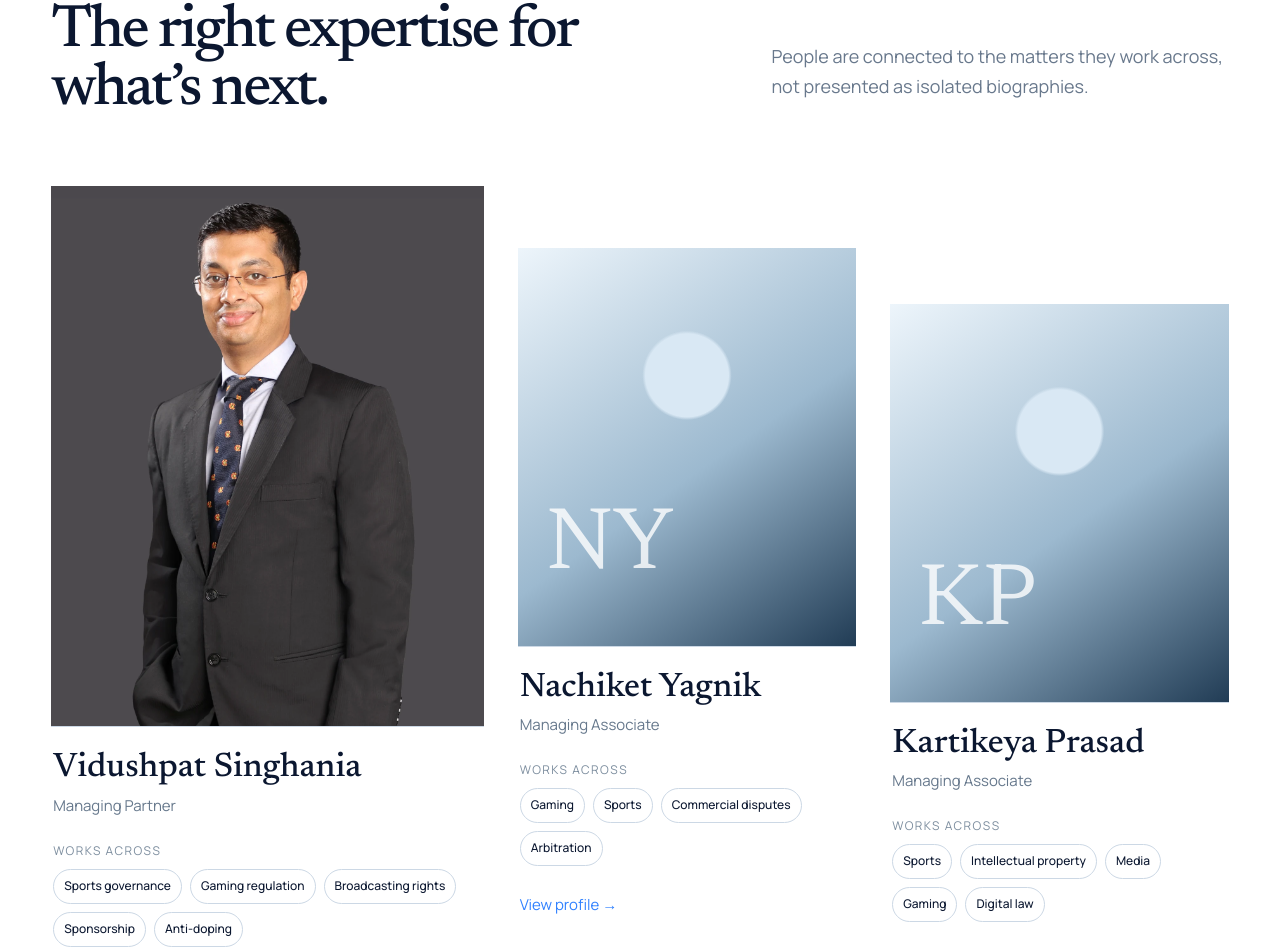
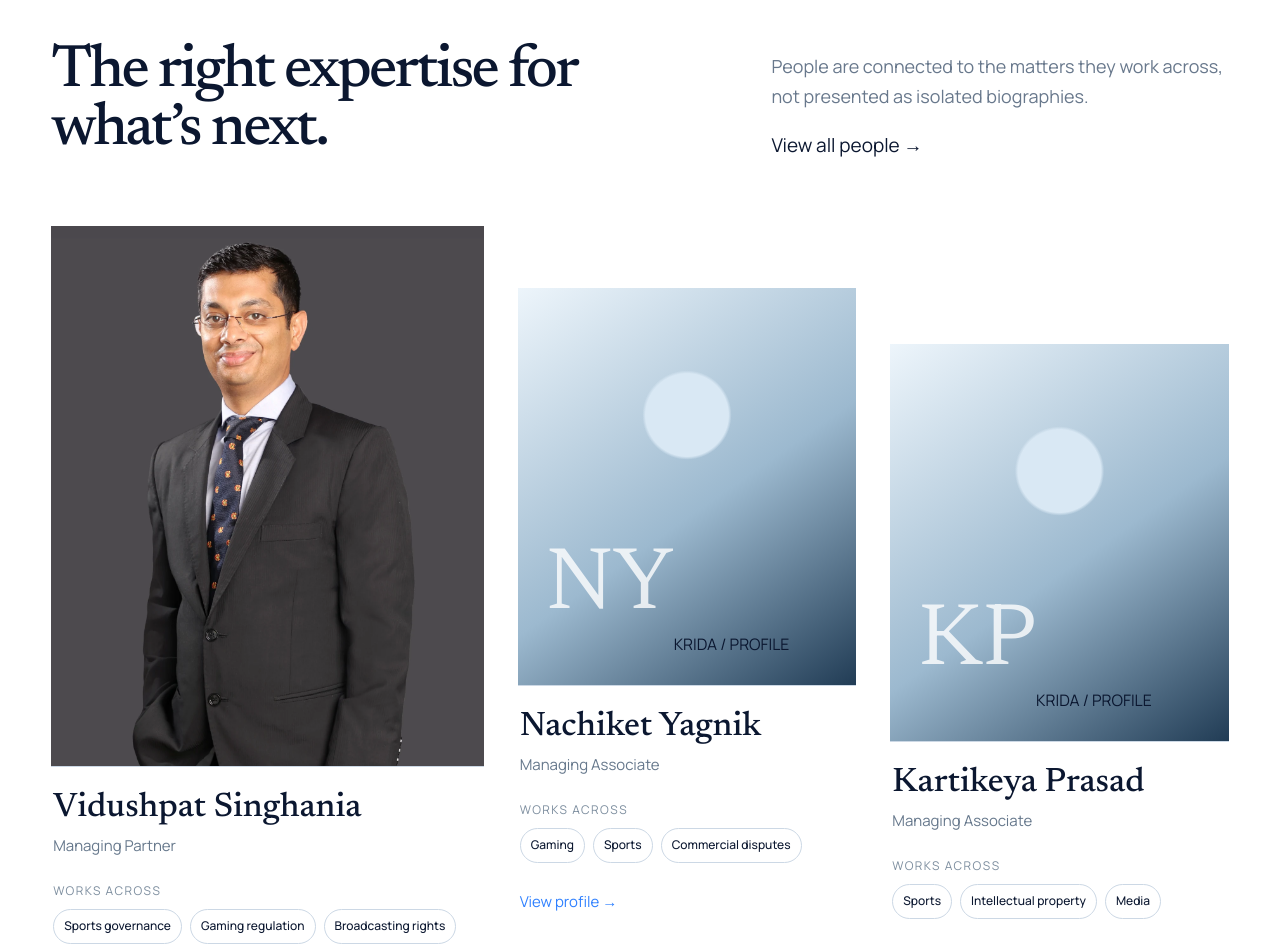
Before and after one commit to gthawani-del/ProjectKR, a Next.js app: page / in a window 1280 px wide. Shown: the part 3274-4224 px from the top of the page. Built offline with nearby package versions, Linux system fonts and the light colour scheme.

Commit message:
Refine homepage people, navigator and contact QA

```diff
--- a/components/HomeExperience.tsx
+++ b/components/HomeExperience.tsx
@@ -6,6 +6,8 @@ import { FormEvent, useMemo, useState } from 'react';
 import SiteLogo from '@/components/SiteLogo';
 import { issuePrompts, lawyers, sectors, signals } from '@/data/siteData';
 import { insightImages, peopleImages, sectorImages } from '@/data/imageAssets';
+
+const featuredPeopleIds = ['vidushpat', 'nachiket', 'kartikeya', 'aashita', 'jacob', 'aanya'];
 
 export default function HomeExperience() {
   const [activeSector, setActiveSector] = useState(sectors[0]);
@@ -19,6 +21,7 @@ export default function HomeExperience() {
 
   const issueLawyers = lawyers.filter((lawyer) => issueSector.lawyerIds.includes(lawyer.id));
   const issueSignals = signals.filter((signal) => issueSector.signalIds.includes(signal.id));
+  const featuredLawyers = featuredPeopleIds.map((id) => lawyers.find((lawyer) => lawyer.id === id)).filter((lawyer): lawyer is (typeof lawyers)[number] => Boolean(lawyer));
 
   const filtered = useMemo(() => {
     const q = query.trim().toLowerCase();
@@ -125,9 +128,10 @@ export default function HomeExperience() {
         {filtered.length > 0 && <div className="searchResults" aria-live="polite">{filtered.map((result) => result.type === 'sector' ? (
           <button key={`sector-${result.id}`} onClick={() => { const sector = sectors.find((item) => item.id === result.id); if (sector) { selectSector(sector); setSelectedIssue(sector.matters[0]); } }}>{result.title}<span>{result.meta}</span></button>
         ) : <Link key={`lawyer-${result.id}`} href={`/people/${result.id}`}>{result.title}<span>{result.meta}</span></Link>)}</div>}
-        <div className="issueChips">{issuePrompts.map((issue) => <button key={issue} className={selectedIssue === issue ? 'active' : ''} onClick={() => setSelectedIssue(issue)}>{issue}</button>)}</div>
+        <div className="issueChips" aria-label="Common legal issues">{issuePrompts.map((issue) => <button key={issue} className={selectedIssue === issue ? 'active' : ''} onClick={() => setSelectedIssue(issue)}>{issue}</button>)}</div>
+        <div className="navigatorSelection" aria-live="polite"><span>Selected issue</span><strong>{selectedIssue}</strong></div>
         <div className="intelligencePath">
-          <div className="pathNode"><span>Issue</span><strong>{selectedIssue}</strong></div><i>→</i>
+          <div className="pathNode pathNode--selected"><span>Issue</span><strong>{selectedIssue}</strong></div><i>→</i>
           <Link className="pathNode" href={`/sector/${issueSector.id}`}><span>Sector</span><strong>{issueSector.name}</strong></Link><i>→</i>
           <div className="pathNode"><span>People</span><strong>{issueLawyers.map((l) => l.name.split(' ')[0]).join(' · ') || 'Krida team'}</strong></div><i>→</i>
           {issueSignals[0] ? <Link className="pathNode" href={`/insights/${issueSignals[0].id}`}><span>Signal</span><strong>{issueSignals[0].category}</strong></Link> : <div className="pathNode"><span>Signal</span><strong>Current intelligence</strong></div>}
@@ -145,13 +149,19 @@ export default function HomeExperience() {
 
       <section className="section sectionLight" id="people">
         <div className="sectionLabel"><span>04</span><i />People in context</div>
-        <div className="peopleLead"><h2>The right expertise for what’s next.</h2><p>People are connected to the matters they work across, not presented as isolated biographies.</p></div>
-        <div className="peopleGrid">{lawyers.map((lawyer) => <article className="lawyerCard" key={lawyer.id}>{peopleImages[lawyer.id] ? <div className="lawyerPortrait"><Image src={peopleImages[lawyer.id]} alt={lawyer.name} fill sizes="(max-width: 768px) 88vw, 28vw" /></div> : <div className="portraitPlaceholder" aria-hidden="true"><span>{lawyer.initials}</span></div>}<div className="lawyerMeta"><h3>{lawyer.name}</h3><p>{lawyer.role}</p><div className="worksAcross"><span>Works across</span>{lawyer.worksAcross.map((work) => <b key={work}>{work}</b>)}</div><Link href={`/people/${lawyer.id}`}>View profile →</Link></div></article>)}</div>
+        <div className="peopleLead"><h2>The right expertise for what’s next.</h2><div><p>People are connected to the matters they work across, not presented as isolated biographies.</p><Link className="peopleDirectoryLink" href="/people">View all people <span>→</span></Link></div></div>
+        <div className="peopleGrid peopleGrid--featured">{featuredLawyers.map((lawyer) => <article className="lawyerCard" key={lawyer.id}>{peopleImages[lawyer.id] ? <div className="lawyerPortrait"><Image src={peopleImages[lawyer.id]} alt={lawyer.name} fill sizes="(max-width: 768px) 100vw, 28vw" /></div> : <div className="portraitPlaceholder portraitPlaceholder--editorial" aria-hidden="true"><span>{lawyer.initials}</span><small>KRIDA / PROFILE</small></div>}<div className="lawyerMeta"><h3>{lawyer.name}</h3><p>{lawyer.role}</p><div className="worksAcross"><span>Works across</span>{lawyer.worksAcross.slice(0, 3).map((work) => <b key={work}>{work}</b>)}</div><Link href={`/people/${lawyer.id}`}>View profile →</Link></div></article>)}</div>
+        <div className="peopleFooterCta"><Link className="primaryButton" href="/people">View all people <span>→</span></Link></div>
       </section>
 
       <section className="section contactSection" id="contact">
-        <div><div className="sectionLabel"><span>05</span><i />Contact</div><h2>Start with the matter.</h2><p>General enquiries only. Submitting an enquiry does not create an advocate–client relationship.</p><p><a href="mailto:contactus@kridalegal.com">contactus@kridalegal.com</a> · +91-11-40122110</p></div>
-        <form onSubmit={submitEnquiry}><label>Name<input name="name" autoComplete="name" required /></label><label>Email<input name="email" type="email" autoComplete="email" required /></label><label>Nature of enquiry<select name="nature" defaultValue="General enquiry"><option>General enquiry</option><option>Sport</option><option>Gaming</option><option>Intellectual Property</option><option>Business</option></select></label><label className="wide">Message<textarea name="message" rows={4} required /></label><button className="primaryButton wide" type="submit">Email enquiry <span>→</span></button></form>
+        <div className="contactIntro"><div className="sectionLabel"><span>05</span><i />Contact</div><h2>Start with the matter.</h2><p>A short intake helps route your enquiry to the relevant team. Submitting an enquiry does not create an advocate–client relationship.</p><p className="contactDirect"><a href="mailto:contactus@kridalegal.com">contactus@kridalegal.com</a><span>+91-11-40122110</span></p></div>
+        <form className="intakeForm" onSubmit={submitEnquiry}>
+          <fieldset className="intakeStep"><legend><span>01</span> Matter type</legend><label>Nature of enquiry<select name="nature" defaultValue="General enquiry"><option>General enquiry</option><option>Sport</option><option>Gaming</option><option>Intellectual Property</option><option>Business</option></select></label></fieldset>
+          <fieldset className="intakeStep"><legend><span>02</span> Short context</legend><label>What are you dealing with?<textarea name="message" rows={5} placeholder="Briefly describe the issue or question." required /></label></fieldset>
+          <fieldset className="intakeStep"><legend><span>03</span> Contact details</legend><div className="intakeIdentity"><label>Name<input name="name" autoComplete="name" required /></label><label>Email<input name="email" type="email" autoComplete="email" required /></label></div></fieldset>
+          <button className="primaryButton intakeSubmit" type="submit">Email enquiry <span>→</span></button>
+        </form>
       </section>
 
       <footer>
```
